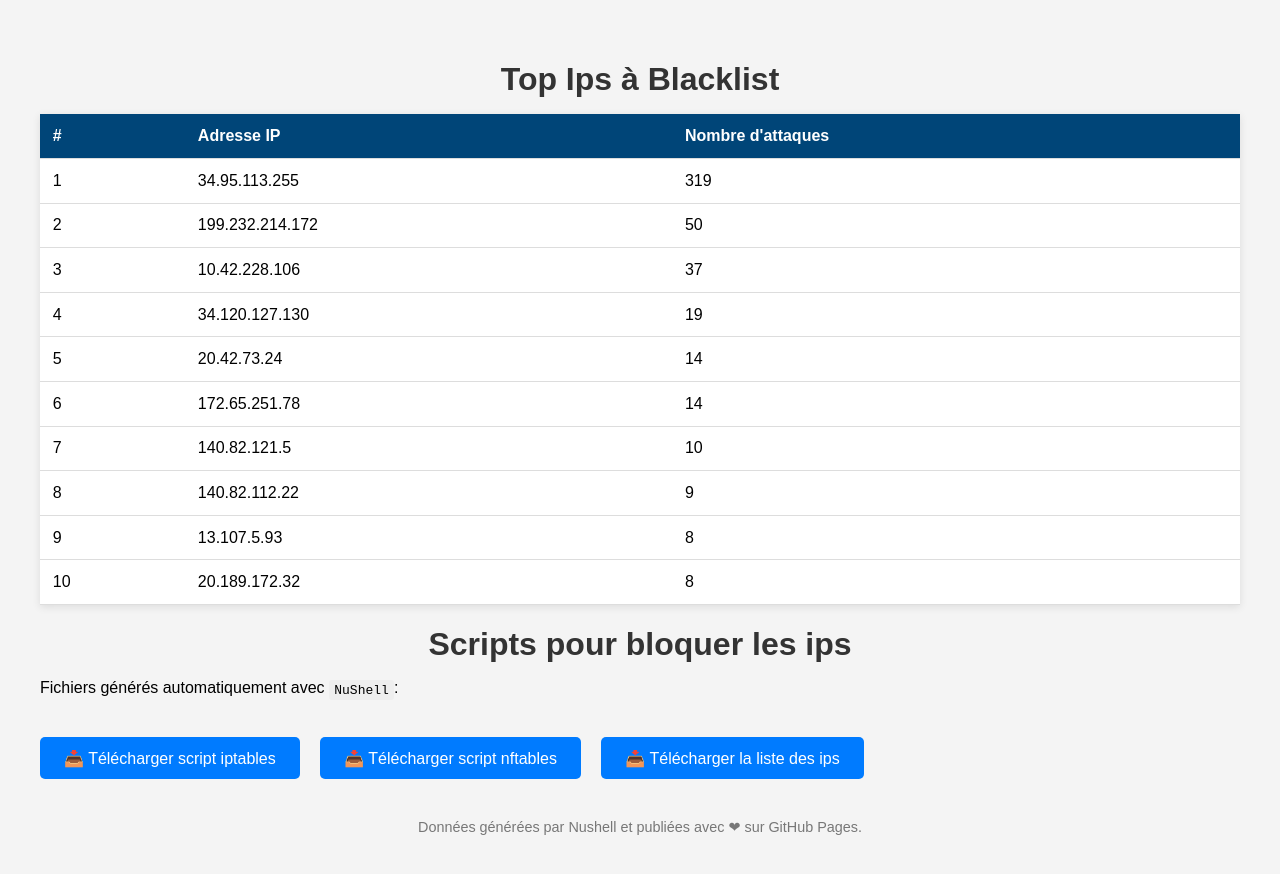
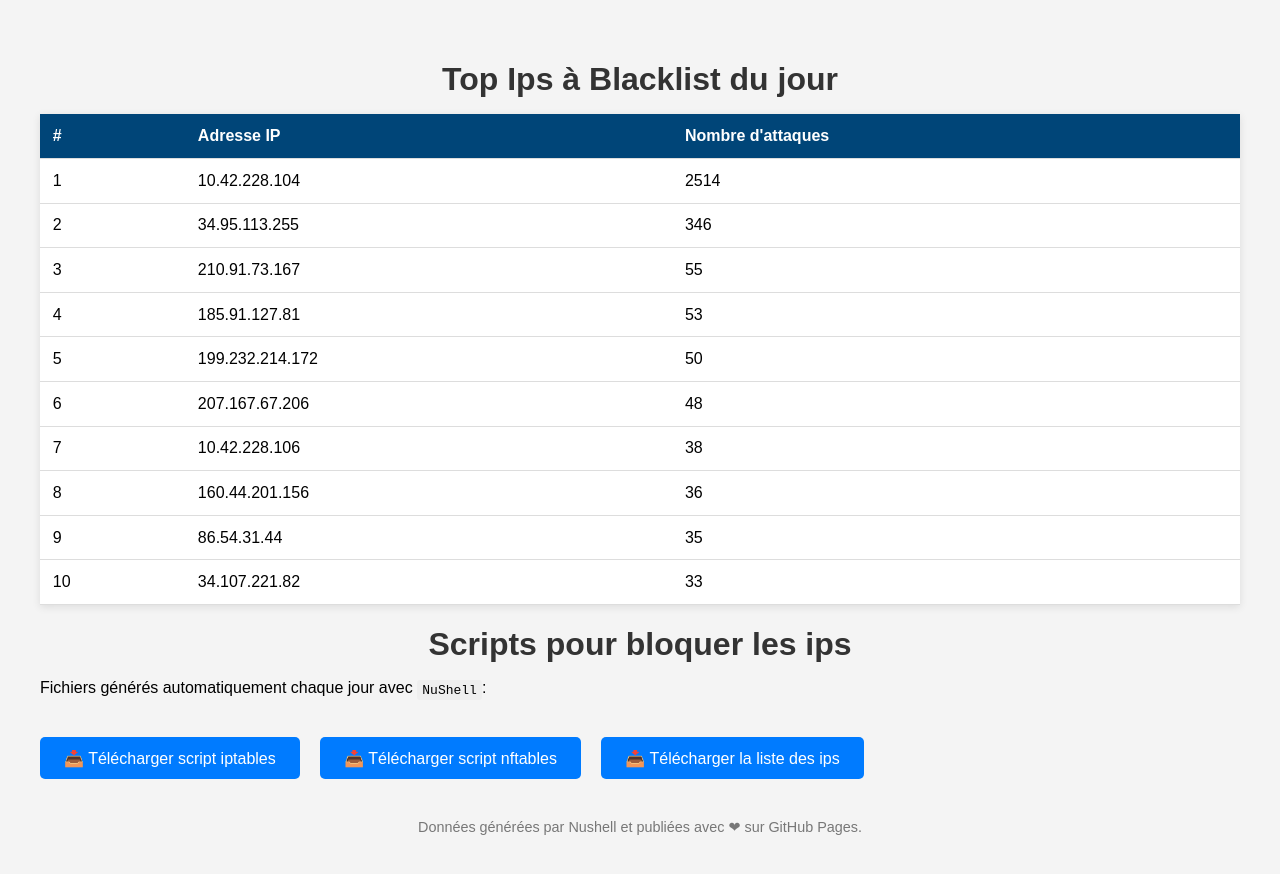
Before and after one commit to MadMat18/Ip_to_Blacklist, a plain HTML site: page docs/index.html in a window 1280 px wide. Drawn offline with Linux system fonts and the light colour scheme.

Commit message:
Ajout des scripts et de la page HTML

```diff
--- a/docs/index.html
+++ b/docs/index.html
@@ -41,7 +41,7 @@
   </style>
 </head>
 <body>
-  <h1>Top Ips à Blacklist</h1>
+  <h1>Top Ips à Blacklist du jour</h1>
   <table id="ip-table">
     <thead>
       <tr>
@@ -104,7 +104,7 @@
 <body>
 
   <h1>Scripts pour bloquer les ips</h1>
-  <p>Fichiers générés automatiquement avec <code>NuShell</code>:</p>
+  <p>Fichiers générés automatiquement chaque jour avec <code>NuShell</code>:</p>
 
   <div class="download-buttons">
     <a href="block_ips_iptables.sh" class="button" download>📥 Télécharger script iptables</a>
--- a/docs/top_ips.json
+++ b/docs/top_ips.json
@@ -1,52 +1,52 @@
 [
   {
     "index": 0,
-    "src_ip": "34.95.113.255",
-    "count": 319
+    "src_ip": "10.42.228.104",
+    "count": 2514
   },
   {
     "index": 1,
+    "src_ip": "34.95.113.255",
+    "count": 346
+  },
+  {
+    "index": 2,
+    "src_ip": "210.91.73.167",
+    "count": 55
+  },
+  {
+    "index": 3,
+    "src_ip": "185.91.127.81",
+    "count": 53
+  },
+  {
+    "index": 4,
     "src_ip": "199.232.214.172",
     "count": 50
   },
   {
-    "index": 2,
-    "src_ip": "10.42.228.106",
-    "count": 37
-  },
-  {
-    "index": 3,
-    "src_ip": "34.120.127.130",
-    "count": 19
-  },
-  {
-    "index": 4,
-    "src_ip": "20.42.73.24",
-    "count": 14
-  },
-  {
     "index": 5,
-    "src_ip": "172.65.251.78",
-    "count": 14
+    "src_ip": "207.167.67.206",
+    "count": 48
   },
   {
     "index": 6,
-    "src_ip": "140.82.121.5",
-    "count": 10
+    "src_ip": "10.42.228.106",
+    "count": 38
   },
   {
     "index": 7,
-    "src_ip": "140.82.112.22",
-    "count": 9
+    "src_ip": "160.44.201.156",
+    "count": 36
   },
   {
     "index": 8,
-    "src_ip": "13.107.5.93",
-    "count": 8
+    "src_ip": "86.54.31.44",
+    "count": 35
   },
   {
     "index": 9,
-    "src_ip": "20.189.172.32",
-    "count": 8
+    "src_ip": "34.107.221.82",
+    "count": 33
   }
 ]
```
